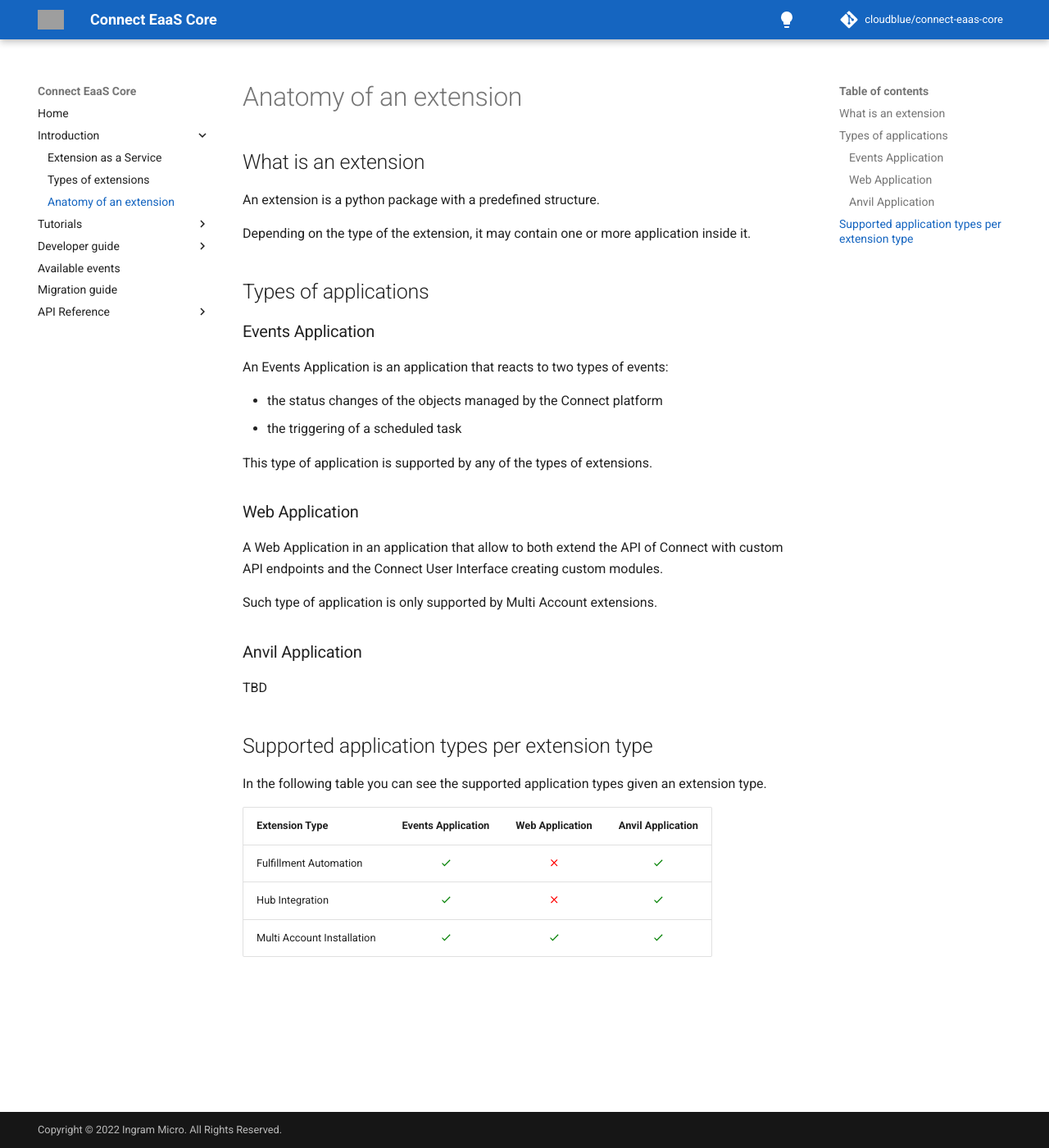
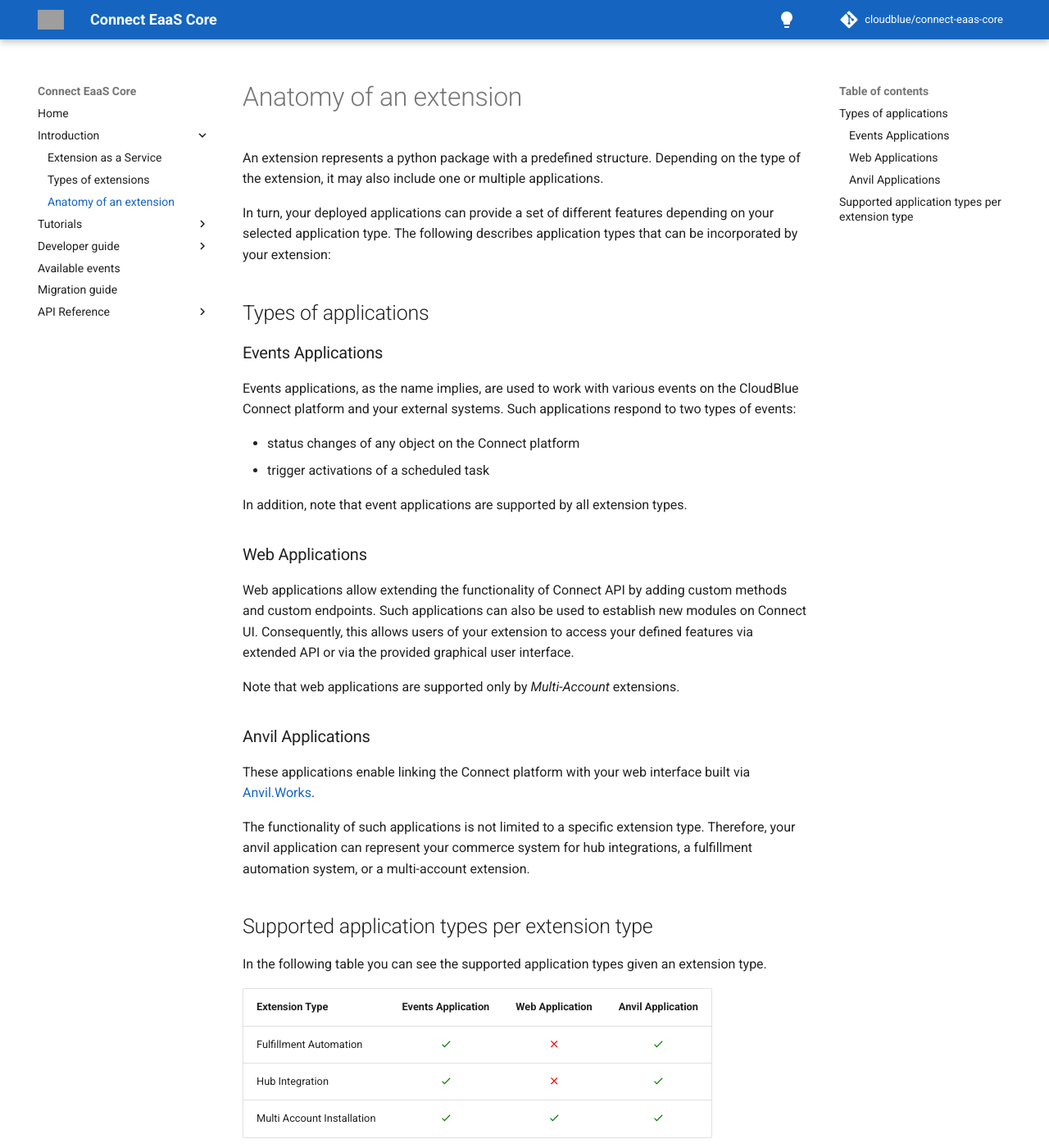
Before and after one commit to cloudblue/connect-eaas-core, an MkDocs documentation site: the page built from docs/intro/anatomy_of_an_extension.md, in a window 1280 px wide and 1400 px high. Shown: the whole window at 82% size. Built offline with MkDocs 1.6.1 and Material for MkDocs 9.7.7, drawn with Linux system fonts in a browser that asks for light colours; comment, search, counter and statistics services are not loaded; grey boxes are pictures that could not be loaded.

Commit message:
rewrite extension anatomy

```diff
--- a/docs/intro/anatomy_of_an_extension.md
+++ b/docs/intro/anatomy_of_an_extension.md
@@ -1,30 +1,38 @@
-## What is an extension
+An extension represents a python package with a predefined structure.
+Depending on the type of the extension, it may also include one or multiple applications.
 
-An extension is a python package with a predefined structure.
-
-Depending on the type of the extension, it may contain one or more application inside it.
+In turn, your deployed applications can provide a set of different features depending on your
+selected application type. The following describes application types that can be incorporated
+by your extension:
 
 ## Types of applications
 
-### Events Application
+### Events Applications
 
-An Events Application is an application that reacts to two types of events:
+Events applications, as the name implies, are used to work with various events on the CloudBlue
+Connect platform and your external systems. Such applications respond to two types of events:
 
-* the status changes of the objects managed by the Connect platform
-* the triggering of a scheduled task
+* status changes of any object on the Connect platform
+* trigger activations of a scheduled task
 
-This type of application is supported by any of the types of extensions.
+In addition, note that event applications are supported by all extension types.
 
-### Web Application
+### Web Applications
 
-A Web Application in an application that allow to both extend the API of Connect with
-custom API endpoints and the Connect User Interface creating custom modules.
+Web applications allow extending the functionality of Connect API by adding custom methods and custom endpoints.
+Such applications can also be used to establish new modules on Connect UI. Consequently, this allows users of
+your extension to access your defined features via extended API or via the provided graphical user interface.
 
-Such type of application is only supported by Multi Account extensions.
+Note that web applications are supported only by *Multi-Account* extensions.
 
-### Anvil Application
+### Anvil Applications
 
-TBD
+These applications enable linking the Connect platform with your web interface built
+via [Anvil.Works](https://anvil.works).
+
+The functionality of such applications is not limited to a specific
+extension type. Therefore, your anvil application can represent your commerce system for hub integrations,
+a fulfillment automation system, or a multi-account extension.
 
 
 ## Supported application types per extension type
```
